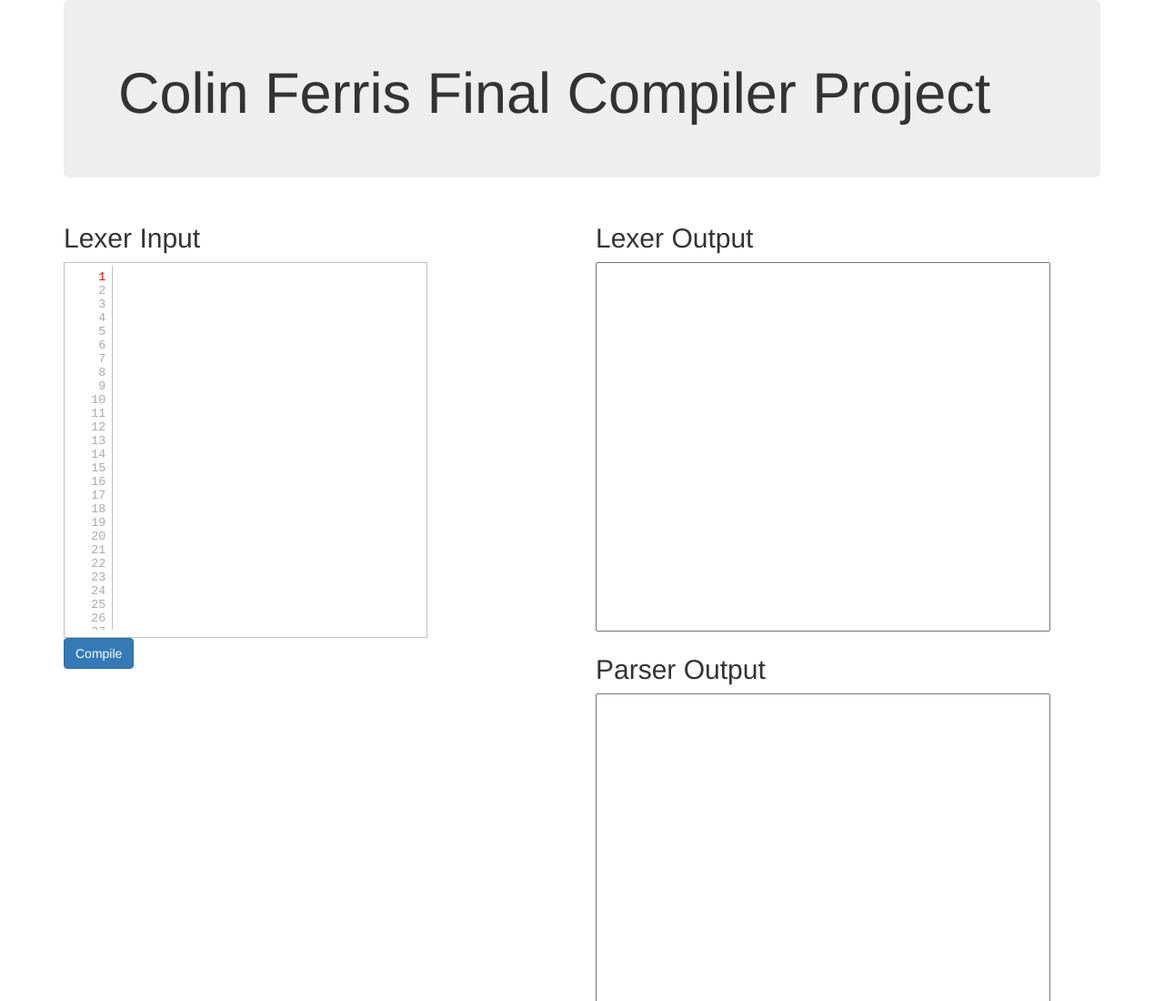
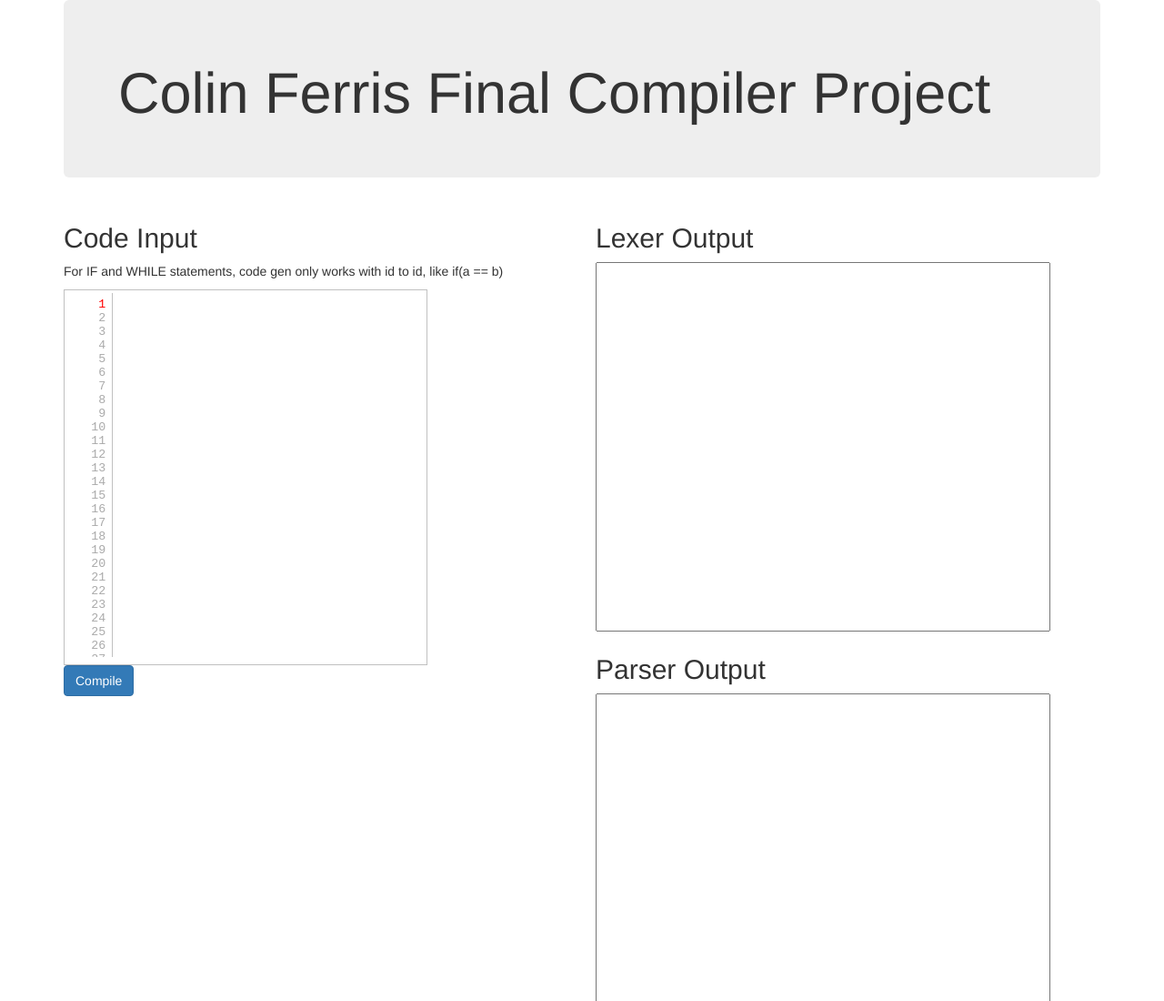
Before and after one commit to colinferris95/CMPT-432, a plain HTML site: page index.html in a window 1280 px wide. Shown: the top 1100 px of the page at 91% size. Drawn offline with nearby package versions, Linux system fonts and the light colour scheme.

Commit message:
Final project
some title changes

```diff
--- a/index.html
+++ b/index.html
@@ -33,7 +33,8 @@ Colin's Compiler
 <div class = "container">
 <div class = "row">
 <div class = "col-md-6">
-  <h2>Lexer Input</h2>
+  <h2>Code Input</h2>
+  <p>For IF and WHILE statements, code gen only works with id to id, like if(a == b) </p>
   <ul class="nav nav-pills">
 
 		</ul>
@@ -56,6 +57,7 @@ Colin's Compiler
 
 <div class = "col-md-4">
 <h2>Lexer Output</h2>
+
 <div>
 <textarea id = "output" rows="20" cols="60" wrap="off" style="resize: none;  width: 500px;">
 
```
